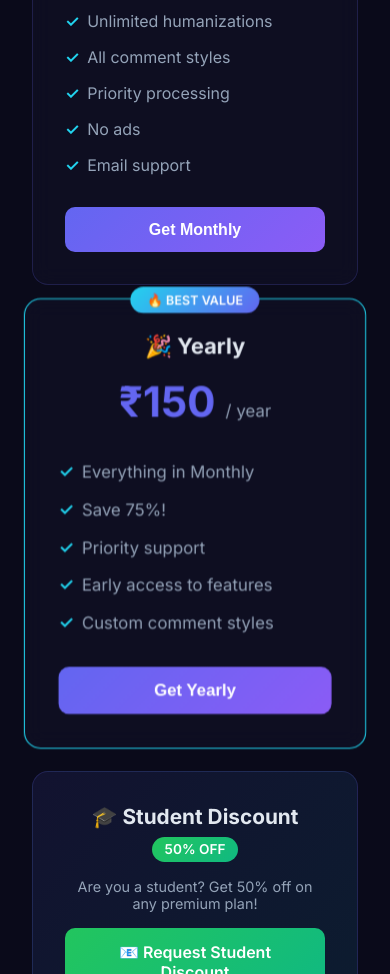
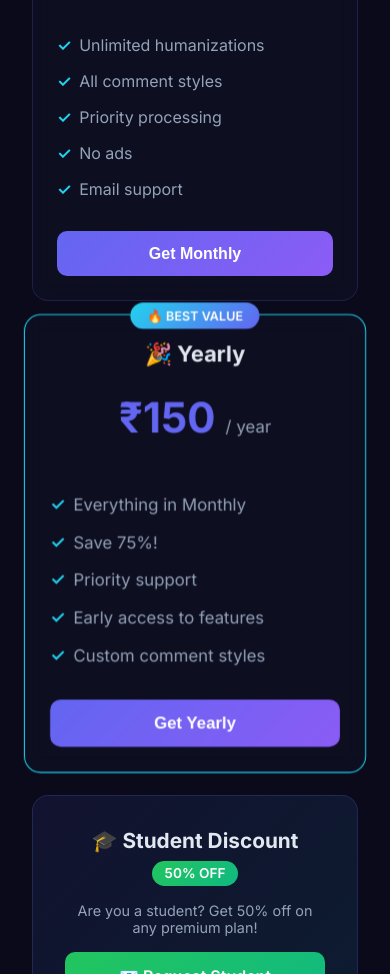
Before and after one commit to vajju2008/Humanizer-Ra, a website: page index.html in a window 390 px wide. Shown: the part 2267-3241 px from the top of the page. Drawn offline with nearby package versions, Linux system fonts and the light colour scheme; no server answers.

Commit message:
Little Upddates

```diff
--- a/index.html
+++ b/index.html
@@ -999,20 +999,34 @@
 
         .pricing-cards {
             display: grid;
-            grid-template-columns: repeat(auto-fit, minmax(280px, 1fr));
+            grid-template-columns: repeat(3, 1fr);
             gap: 1.5rem;
             margin-bottom: 2rem;
+        }
+
+        @media (max-width: 900px) {
+            .pricing-cards {
+                grid-template-columns: 1fr;
+            }
+
+            .pricing-card.popular {
+                transform: scale(1);
+            }
         }
 
         .pricing-card {
             background: var(--bg-card);
             border: 1px solid var(--border);
             border-radius: 16px;
-            padding: 2rem;
+            padding: 1.5rem;
             text-align: center;
             position: relative;
             transition: all 0.3s;
             backdrop-filter: blur(10px);
+            min-height: 350px;
+            display: flex;
+            flex-direction: column;
+            justify-content: space-between;
         }
 
         .pricing-card:hover {
```
